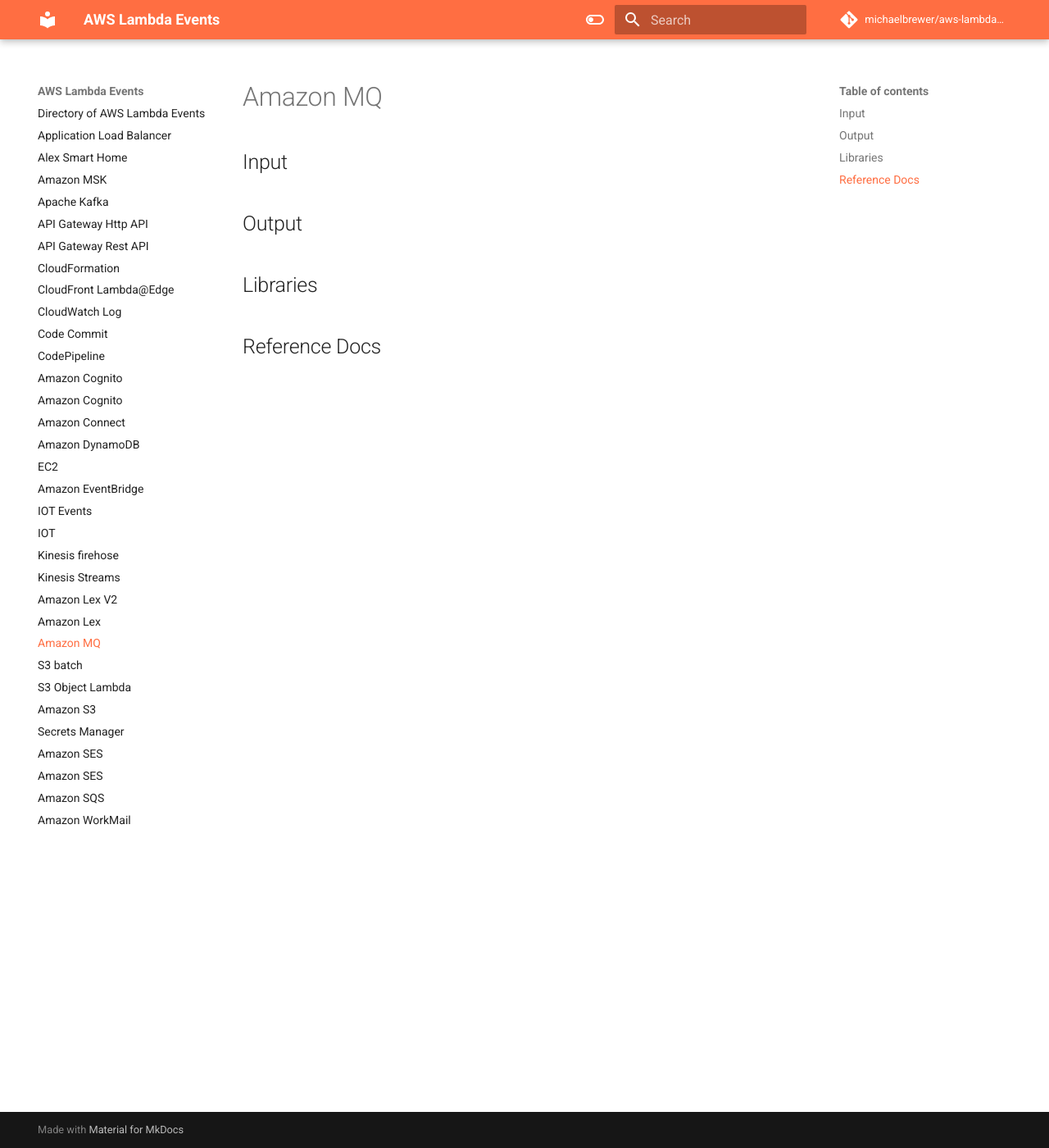
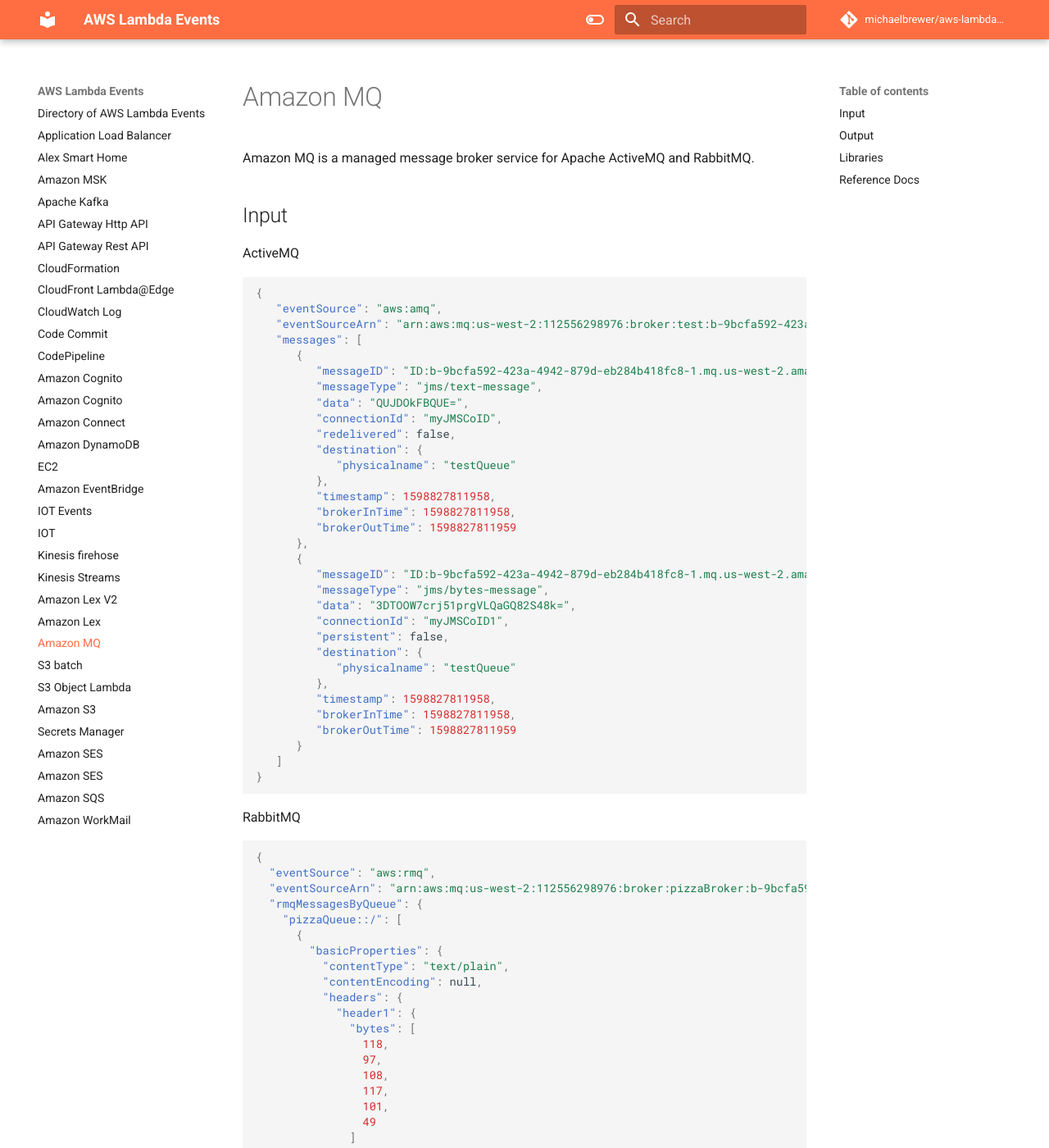
Before and after one commit to michaelbrewer/aws-lambda-events, an MkDocs documentation site: the page built from docs/mq.md, in a window 1280 px wide and 1400 px high. Shown: the whole window at 82% size. Built offline with MkDocs 1.6.1 and Material for MkDocs 9.7.7, drawn with Linux system fonts in a browser that asks for light colours; comment, search, counter and statistics services are not loaded; some of the changed text lies outside the part shown.

Commit message:
chore: update docs

````diff
--- a/docs/mq.md
+++ b/docs/mq.md
@@ -1,9 +1,110 @@
 # Amazon MQ
 
+Amazon MQ is a managed message broker service for Apache ActiveMQ and RabbitMQ.
+
 ## Input
+
+ActiveMQ
+
+```json
+{
+   "eventSource": "aws:amq",
+   "eventSourceArn": "arn:aws:mq:us-west-2:112556298976:broker:test:b-9bcfa592-423a-4942-879d-eb284b418fc8",
+   "messages": [
+      {
+         "messageID": "ID:b-9bcfa592-423a-4942-879d-eb284b418fc8-1.mq.us-west-2.amazonaws.com-37557-1234520418293-4:1:1:1:1",
+         "messageType": "jms/text-message",
+         "data": "QUJDOkFBQUE=",
+         "connectionId": "myJMSCoID",
+         "redelivered": false,
+         "destination": {
+            "physicalname": "testQueue"
+         },
+         "timestamp": 1598827811958,
+         "brokerInTime": 1598827811958,
+         "brokerOutTime": 1598827811959
+      },
+      {
+         "messageID": "ID:b-9bcfa592-423a-4942-879d-eb284b418fc8-1.mq.us-west-2.amazonaws.com-37557-1234520418293-4:1:1:1:1",
+         "messageType": "jms/bytes-message",
+         "data": "3DTOOW7crj51prgVLQaGQ82S48k=",
+         "connectionId": "myJMSCoID1",
+         "persistent": false,
+         "destination": {
+            "physicalname": "testQueue"
+         },
+         "timestamp": 1598827811958,
+         "brokerInTime": 1598827811958,
+         "brokerOutTime": 1598827811959
+      }
+   ]
+}
+```
+
+RabbitMQ
+
+```json
+{
+  "eventSource": "aws:rmq",
+  "eventSourceArn": "arn:aws:mq:us-west-2:112556298976:broker:pizzaBroker:b-9bcfa592-423a-4942-879d-eb284b418fc8",
+  "rmqMessagesByQueue": {
+    "pizzaQueue::/": [
+      {
+        "basicProperties": {
+          "contentType": "text/plain",
+          "contentEncoding": null,
+          "headers": {
+            "header1": {
+              "bytes": [
+                118,
+                97,
+                108,
+                117,
+                101,
+                49
+              ]
+            },
+            "header2": {
+              "bytes": [
+                118,
+                97,
+                108,
+                117,
+                101,
+                50
+              ]
+            },
+            "numberInHeader": 10
+          }
+          "deliveryMode": 1,
+          "priority": 34,
+          "correlationId": null,
+          "replyTo": null,
+          "expiration": "60000",
+          "messageId": null,
+          "timestamp": "Jan 1, 1970, 12:33:41 AM",
+          "type": null,
+          "userId": "AIDACKCEVSQ6C2EXAMPLE",
+          "appId": null,
+          "clusterId": null,
+          "bodySize": 80
+        },
+        "redelivered": false,
+        "data": "eyJ0aW1lb3V0IjowLCJkYXRhIjoiQ1pybWYwR3c4T3Y0YnFMUXhENEUifQ=="
+      }
+    ]
+  }
+}
+```
 
 ## Output
 
 ## Libraries
 
+- [Python - Active MQ](https://awslabs.github.io/aws-lambda-powertools-python/latest/utilities/data_classes/#active-mq)
+- [Python - Rabbit MQ](https://awslabs.github.io/aws-lambda-powertools-python/latest/utilities/data_classes/#rabbit-mq)
+
 ## Reference Docs
+
+- [Using Lambda with Amazon MQ](https://docs.aws.amazon.com/lambda/latest/dg/with-mq.html)
+- [Using Amazon MQ as an event source for AWS Lambda](https://aws.amazon.com/blogs/compute/using-amazon-mq-as-an-event-source-for-aws-lambda/)
````
Also changed, not shown: docs/alex-smart-home.md (+2 -0 lines), docs/amazon-msk.md (+42 -0 lines), docs/index.md (+1 -1 lines), docs/s3.md (+47 -0 lines).
